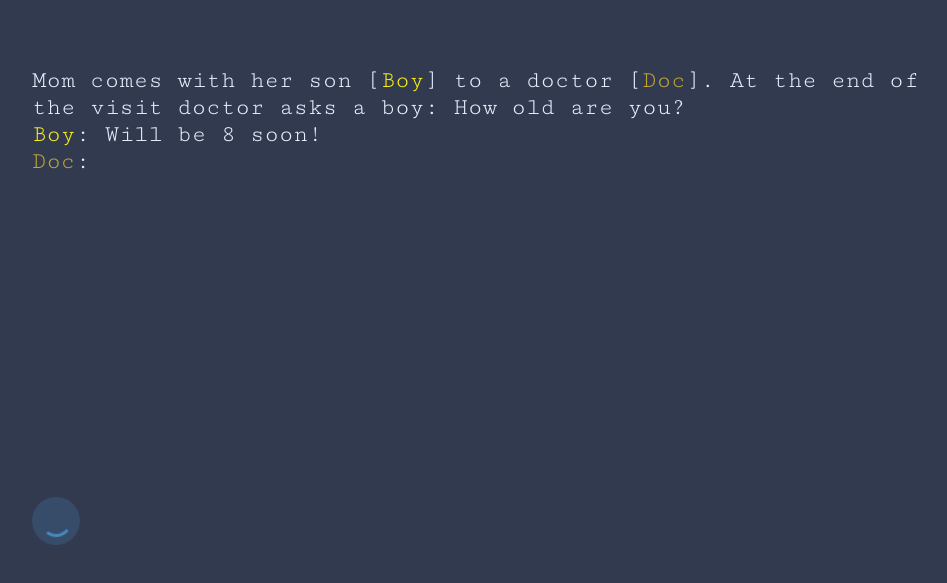
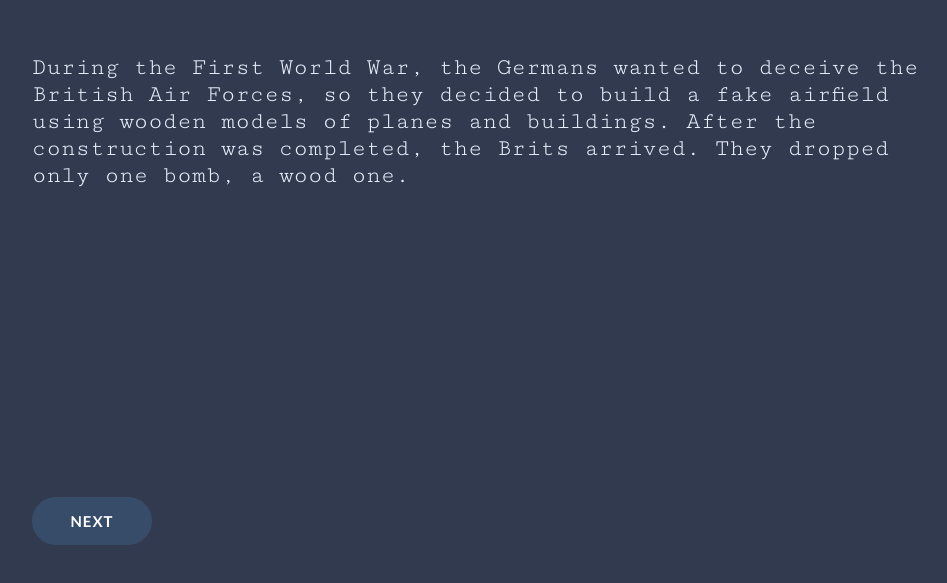
Before and after one commit to keeeper/rjed, a React app: page / in a window 1280 px wide. Shown: the part 215-798 px from the top of the page, without its empty margins (158-1105 px from the left). Built offline with nearby package versions, Linux system fonts and the light colour scheme.

Commit message:
new jokes, skip button

```diff
--- a/src/components/App.jsx
+++ b/src/components/App.jsx
@@ -6,10 +6,13 @@ import Joke from './Joke';
 import Button from './Button';
 
 const App = () => {
+  const dispatch = useDispatch();
+
   const jokes = useSelector(state => state.main.jokes);
   const joke = useSelector(state => jokes[state.main.currentJokeId]);
   const jokesAlreadyRead = useSelector(state => state.main.jokesAlreadyRead);
-  const dispatch = useDispatch();
+  const isLoading  = useSelector(state => state.main.isLoading);
+
   const allJokesAreRead = jokesAlreadyRead.length === jokes.length;
 
   function getNextJoke() {
@@ -34,7 +37,7 @@ const App = () => {
           {allJokesAreRead ? (
             <p className="message">All jokes have been read</p>
           ) : (
-            <Button buttonName="Next" clickHandler={getNextJoke} />
+            <Button buttonName="next" buttonAltName="skip" clickHandler={getNextJoke} isLoading={isLoading}  />
           )}
         </div>
       </footer>
--- a/src/components/Button.jsx
+++ b/src/components/Button.jsx
@@ -2,13 +2,11 @@ import React from 'react';
 import { useSelector } from 'react-redux';
 
 
-const Button = ({buttonName, clickHandler}) => {
-  const isLoading  = useSelector(state => state.main.isLoading);
-
+const Button = ({buttonName, buttonAltName, clickHandler, isLoading }) => {
   return(
-    <button className={`button-cta ${isLoading ? 'is-disabled' : ''}`} type="button" onClick={clickHandler}>
+    <button className={`button-cta ${isLoading ? 'is-loading' : ''}`} type="button" onClick={clickHandler}>
       <span className="button-cta__name">{buttonName}</span>
-      <span className="button-cta__loader"></span>
+      <span className="button-cta__name button-cta__name--alt">{buttonAltName}</span>
     </button>
   )
 }
--- a/src/data/jokes.js
+++ b/src/data/jokes.js
@@ -2,44 +2,47 @@ const jokes = [
   {
     id: 0,
     content: "There are 3 stages of aging:<br>1. You believe in Santa. <br>2. You do not believe in Santa.<br>3. You are Santa.",
-    type: 'regular'
   },
   {
     id: 1,
     content: "Student [<vivid1>St</vivid1>] comes to an exam, knows nothing. Professor [<vivid2>Pro</vivid2>] wants to give least positive mark and asks to tell how many lamps are there in the room.<br><vivid1>St</vivid1> [after a short pause]: 8, sir.<br><vivid2>Pro</vivid2> [opens his bag, takes one more lamp out]: 9, see you next time.<br>Next time situation repeats, student knows nothing, professor asks to count lamps again.<br><vivid1>St</vivid1>: 9, sir.<br><vivid2>Pro</vivid2>: no, 8, I did not take extra lamp with me today.<br><vivid1>St</vivid1>: [opens his backpack]: But I did!",
-    type: 'black'
   },
   {
     id: 2,
     content: "Mom comes with her son [<vivid1>Boy</vivid1>] to a doctor [<vivid2>Doc</vivid2>]. At the end of the visit doctor asks a boy: How old are you?<br> <vivid1>Boy</vivid1>: Will be 8 soon!<br><vivid2>Doc</vivid2>: Oh, how optimistic you are!",
-    type: 'black'
   },
   {
     id: 3,
     content: "During the First World War, the Germans wanted to deceive the British Air Forces, so they decided to build a fake airfield using wooden models of planes and buildings. After the construction was completed, the Brits arrived. They dropped only one bomb, a wood one.",
-    type: 'black'
   },
   {
     id: 4,
     content: "If you eat cookies rather fast, your fitness tracker may think that you are running.",
-    type: 'black'
   },
   {
     id: 5,
     content: "How often do planes crash? Just once.",
-    type: 'black'
   },
   {
     id: 6,
     content: "Darling, you know I'm not ready for the kids. <br>I see, but how will we tell them?",
-    type: 'black'
   },
   {
     id: 7,
     content: "Parachute manual. 2nd edition, corrected",
-    type: 'black'
+  },
+  {
+    id: 8,
+    content: "Two lawyers come to a cafe, take their seats, and take out their own sandwiches. They start to eat, but then a waiter comes and tells them: I'm sorry, bringing your own food is not allowed here. The lawyers exchange their sandwiches.",
+  },
+  {
+    id: 9,
+    content: "Once the apostle Peter asked Jesus [<vivid1>Jes</vivid1>] to temporarily replace him near the Heaven's door. Jesus sits and sees that some old man [<vivid2>OM</vivid2>] wants to go to Heaven.<br><vivid1>Jes</vivid1> [stops him and asks]: Who are you, old man, what good and bad have you done?<br><vivid2>OM</vivid2>: I am a simple carpenter, I am not famous for anything, but the whole world knows my son! He appeared in an unusual way.<br>Jesus became interested and stood up.<br><vivid2>OM</vivid2> continued: He walked the world and did good deeds, went through great trials and for this he became known worldwide.<br><vivid1>Jes</vivid1>: Dad, is that you?!<br><vivid2>OM</vivid2> [looking suspiciously into the face of Jesus]: Pinocchio?!",
+  },
+  {
+    id: 10,
+    content: "Winston Churchill [<vivid1>WC</vivid1>] was known for having a strong personality and sometimes a difficult character. Once during a meeting he had a quarrel with a lady [<vivid2>L</vivid2>] ended with a dialog.<br>[<vivid2>L</vivid2>]: If you were my husband, I would put poison to your coffie !<br><vivid1>WC</vivid1>: If I were your husband, I would drink it!",
   }
-
 ]
 
 export default jokes;
--- a/src/styles/base.scss
+++ b/src/styles/base.scss
@@ -33,6 +33,7 @@ body {
 }
 
 .site-container {
+  position: relative;
   display: flex;
   justify-content: center;
   flex-direction: column;
--- a/src/styles/button-cta.scss
+++ b/src/styles/button-cta.scss
@@ -1,4 +1,5 @@
 .button-cta {
+  position: relative;
   display: flex;
   justify-content: center;
   align-items: center;
@@ -9,6 +10,7 @@
   border-radius: 40px;
   background-color: rgba($accent-clr, 0.2);
   color: $white;
+  overflow: hidden;
   transition: all 0.2s;
   cursor: pointer;
 
@@ -17,32 +19,29 @@
   }
 
   &__name {
+    position: absolute;
+    top: 50%;
+    left: 50%;
     display: block;
     font-size: 1.5rem;
     font-weight: 700;
     letter-spacing: 1px;
     text-transform: uppercase;
     font-family: $sans-serif-font-family;
+    transform: translate(-50%, -50%);
+    transition: all 0.2s;
   }
 
-  &__loader {
-    display: none;
-    border: 3px solid transparent; /* change this to change the color of the loader */
-    border-top: 3px solid rgba($accent-clr , 0.8); /* change this to change the color of the top part of the loader */
-    border-radius: 50%;
-    width: 32px;
-    height: 32px;
-    animation: spin 1s linear infinite;
+  &__name--alt {
+    transform: translate(-100px, -50%)
   }
 
-  &.is-disabled {
-    pointer-events: none;
-    width: 48px;
+  &.is-loading {
     .button-cta__name {
-      display: none;
+      transform: translate(100px, -50%);
     }
-    .button-cta__loader {
-      display: block;
+    .button-cta__name--alt {
+      transform: translate(-50%, -50%);
     }
   }
 }
--- a/src/styles/constants.scss
+++ b/src/styles/constants.scss
@@ -10,5 +10,4 @@ $vivid-clr-2: #c2a638;
 $vivid-clr-3: #ef3131;
 $vivid-clr-4: #0c0b44;
 
-
 $white: #ffffff;
```
